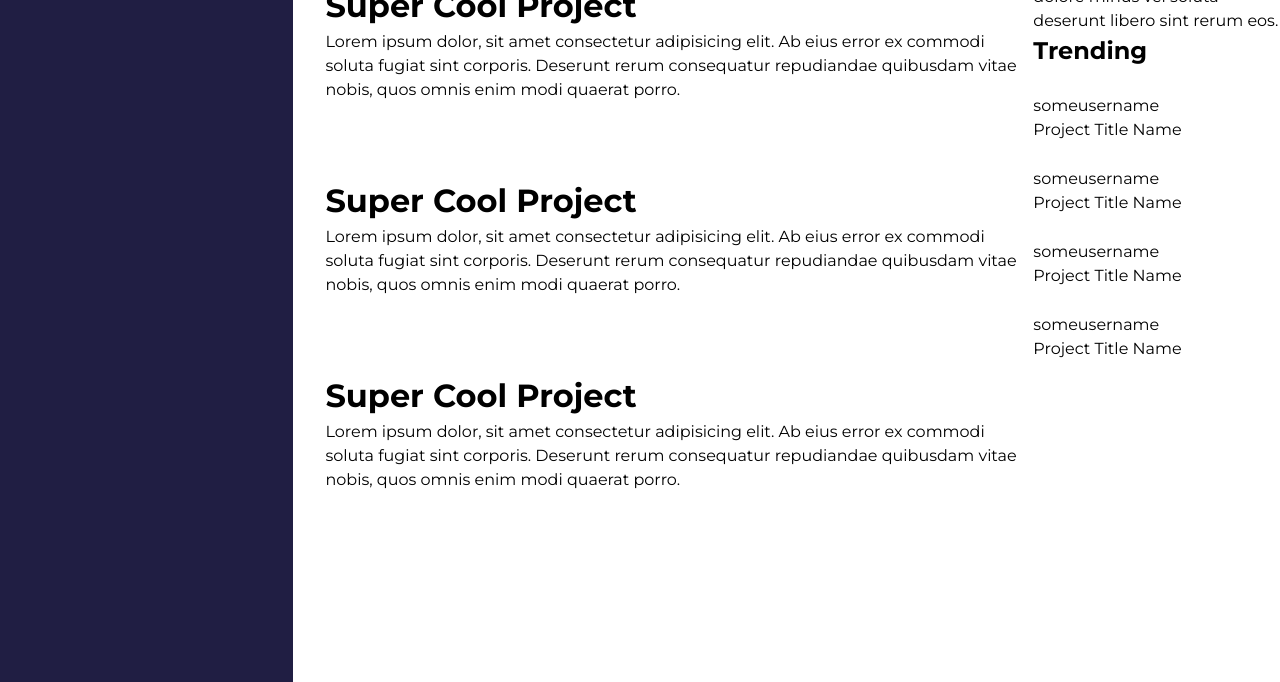
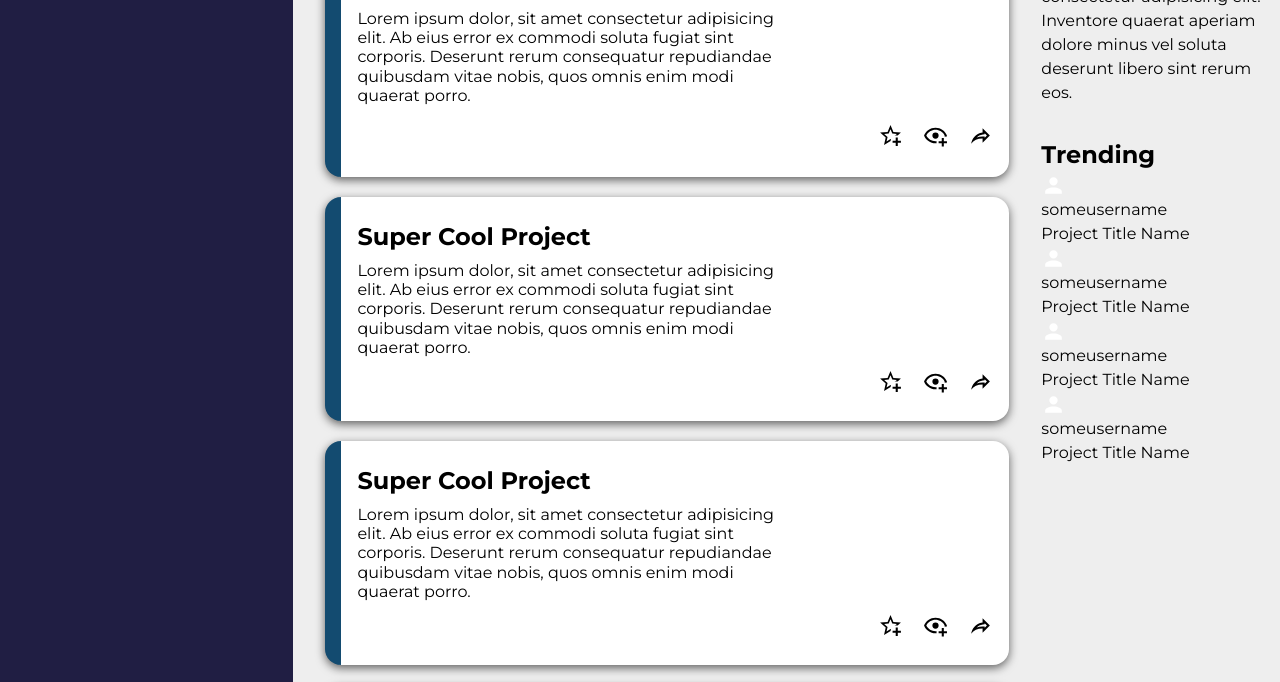
Before and after one commit to StewardRighteous/top-admin-dashboard, a plain HTML site: page index.html in a window 1280 px wide. Shown: the part 811-1493 px from the top of the page. Drawn offline with Linux system fonts and the light colour scheme; a web font is replaced by a local one.

Commit message:
design your projects section in content section

```diff
--- a/css/style.css
+++ b/css/style.css
@@ -15,6 +15,10 @@ img[src$=".svg"]{
     height: 25px;
     width: 25px;
     filter: invert(1);
+}
+
+body{
+    background-color: #EEEEEE;
 }
 
 /* -----basic layout----- */
@@ -218,6 +222,7 @@ img[src$=".svg"]{
     grid-template-areas:
         "projects announcement"
         "projects trending";
+    gap: 2rem;
 }
 
 .content .projects{
@@ -234,3 +239,46 @@ img[src$=".svg"]{
 .content .trending{
     grid-area: trending;
 }
+
+/* projects */
+.projects{
+    display: grid;
+    grid-template: 3rem repeat(3, 15rem)/ repeat(auto-fit, minmax(25rem, 1fr));
+    gap: 20px;
+}
+
+.projects h1{
+    grid-column: 1/-1;
+    font-size: 2rem;
+    font-weight: 700;
+}
+
+.projects .cards{
+    display: grid;
+    grid-template: 1fr 2fr 1fr/ 1fr;
+    padding: 1rem;
+    border-radius: 1rem;
+    background-color:var(--secondary-color-2);
+    box-shadow: 0px 3px 10px rgb(0, 0, 0, 0.60);
+    border-left: 1rem solid var(--main-color-2);
+    align-content: center;
+    align-items: center;
+}
+
+.projects .cards h1{
+    font-size: 1.5rem;
+    font-weight: 700;
+}
+
+.projects .cards p{
+    font-size: 1rem;
+    line-height: 1.2;
+    width: max(25ch, 40ch);
+}
+
+.projects .cards .icons{
+    filter: invert(1);
+    display: flex;
+    justify-content: flex-end;
+    gap: 20px;
+}
```
